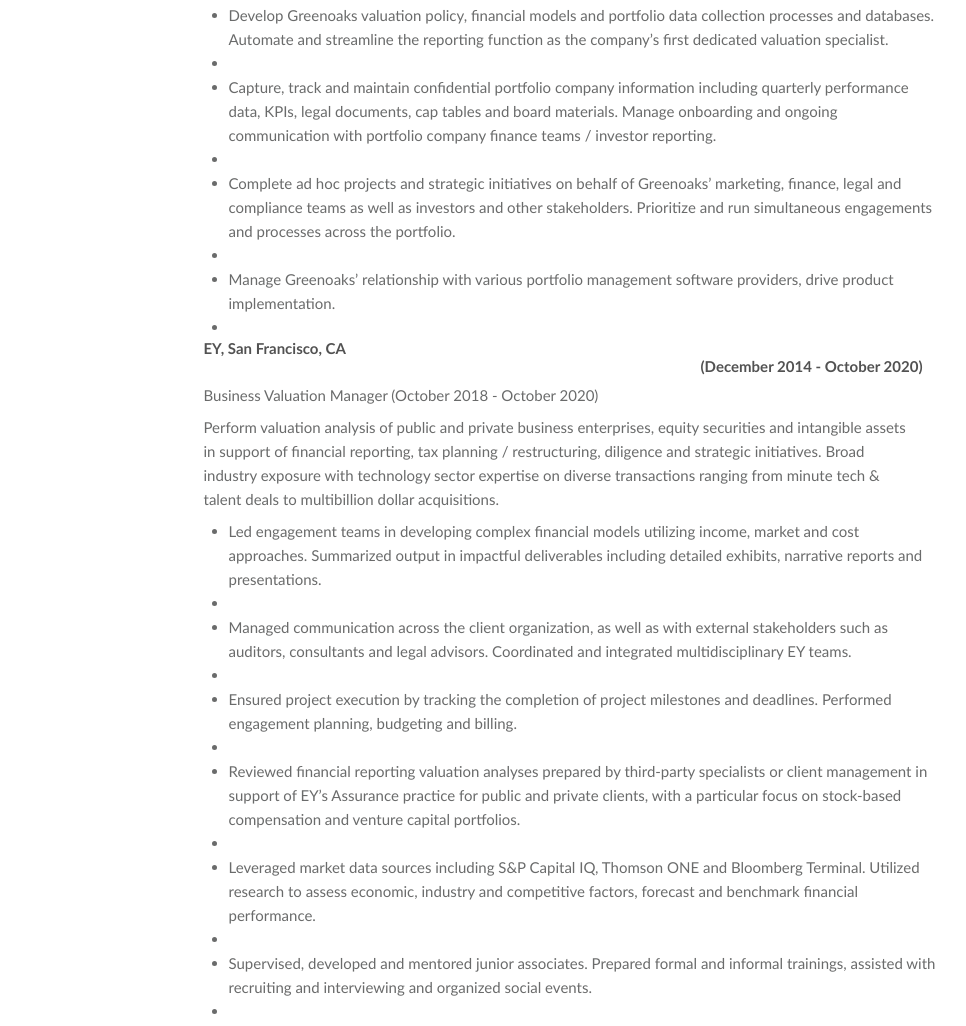
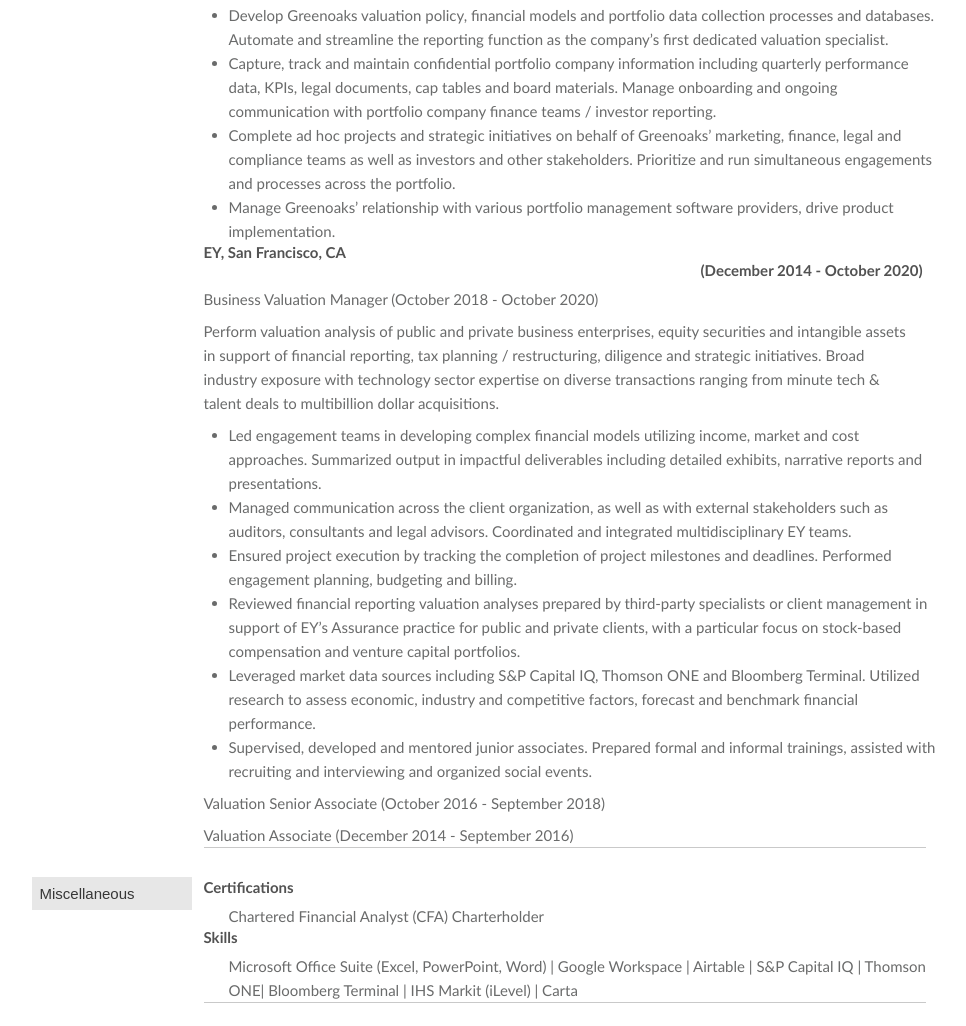
Before and after one commit to Awkwardpaws91/Awkwardpaws91.github.io, a plain HTML site: page index.html in a window 1280 px wide. Shown: the part 409-1435 px from the top of the page, without its empty margins (159-1125 px from the left). Drawn offline with Linux system fonts and the light colour scheme.

Commit message:
Update index.html

```diff
--- a/index.html
+++ b/index.html
@@ -40,10 +40,10 @@ United States</p></div>
 
 <p class="para3">Lead valuation analysis of Greenoaks entire venture capital portfolio of more than 100 private companies ranging from seed to pre-IPO stage of development for quarterly performance reporting.</p>
 <ul class="para2">
-<li>Develop Greenoaks valuation policy, financial models and portfolio data collection processes and databases.  Automate and streamline the reporting function as the company’s first dedicated valuation specialist.<li>
-<li>Capture, track and maintain confidential portfolio company information including quarterly performance data, KPIs, legal documents, cap tables and board materials. Manage onboarding and ongoing communication with portfolio company finance teams / investor reporting.<li>
-<li>Complete ad hoc projects and strategic initiatives on behalf of Greenoaks’ marketing, finance, legal and compliance teams as well as investors and other stakeholders. Prioritize and run simultaneous engagements and processes across the portfolio.<li>
-<li>Manage Greenoaks’ relationship with various portfolio management software providers, drive product implementation.<li>
+<li>Develop Greenoaks valuation policy, financial models and portfolio data collection processes and databases.  Automate and streamline the reporting function as the company’s first dedicated valuation specialist.</li>
+<li>Capture, track and maintain confidential portfolio company information including quarterly performance data, KPIs, legal documents, cap tables and board materials. Manage onboarding and ongoing communication with portfolio company finance teams / investor reporting.</li>
+<li>Complete ad hoc projects and strategic initiatives on behalf of Greenoaks’ marketing, finance, legal and compliance teams as well as investors and other stakeholders. Prioritize and run simultaneous engagements and processes across the portfolio.</li>
+<li>Manage Greenoaks’ relationship with various portfolio management software providers, drive product implementation.</li>
 </ul>
 
 <h5>EY, San Francisco, CA</h5>
@@ -53,12 +53,12 @@ United States</p></div>
 
 <p class="para3">Perform valuation analysis of public and private business enterprises, equity securities and intangible assets in support of financial reporting, tax planning / restructuring, diligence and strategic initiatives. Broad industry exposure with technology sector expertise on diverse transactions ranging from minute tech & talent deals to multibillion dollar acquisitions.</p>
 <ul class="para2">
-<li>Led engagement teams in developing complex financial models utilizing income, market and cost approaches. Summarized output in impactful deliverables including detailed exhibits, narrative reports and presentations.<li>
-<li>Managed communication across the client organization, as well as with external stakeholders such as auditors, consultants and legal advisors. Coordinated and integrated multidisciplinary EY teams.<li>
-<li>Ensured project execution by tracking the completion of project milestones and deadlines. Performed engagement planning, budgeting and billing.<li>
-<li>Reviewed financial reporting valuation analyses prepared by third-party specialists or client management in support of EY’s Assurance practice for public and private clients, with a particular focus on stock-based compensation and venture capital portfolios.<li>
-<li>Leveraged market data sources including S&P Capital IQ, Thomson ONE and Bloomberg Terminal. Utilized research to assess economic, industry and competitive factors, forecast and benchmark financial performance.<li>
-<li>Supervised, developed and mentored junior associates. Prepared formal and informal trainings, assisted with recruiting and interviewing and organized social events.<li>
+<li>Led engagement teams in developing complex financial models utilizing income, market and cost approaches. Summarized output in impactful deliverables including detailed exhibits, narrative reports and presentations.</li>
+<li>Managed communication across the client organization, as well as with external stakeholders such as auditors, consultants and legal advisors. Coordinated and integrated multidisciplinary EY teams.</li>
+<li>Ensured project execution by tracking the completion of project milestones and deadlines. Performed engagement planning, budgeting and billing.</li>
+<li>Reviewed financial reporting valuation analyses prepared by third-party specialists or client management in support of EY’s Assurance practice for public and private clients, with a particular focus on stock-based compensation and venture capital portfolios.</li>
+<li>Leveraged market data sources including S&P Capital IQ, Thomson ONE and Bloomberg Terminal. Utilized research to assess economic, industry and competitive factors, forecast and benchmark financial performance.</li>
+<li>Supervised, developed and mentored junior associates. Prepared formal and informal trainings, assisted with recruiting and interviewing and organized social events.</li>
 </ul>
 <p class="para3">Valuation Senior Associate (October 2016 - September 2018)</p>
 <p class="para3">Valuation Associate (December 2014 - September 2016)</p>
```
